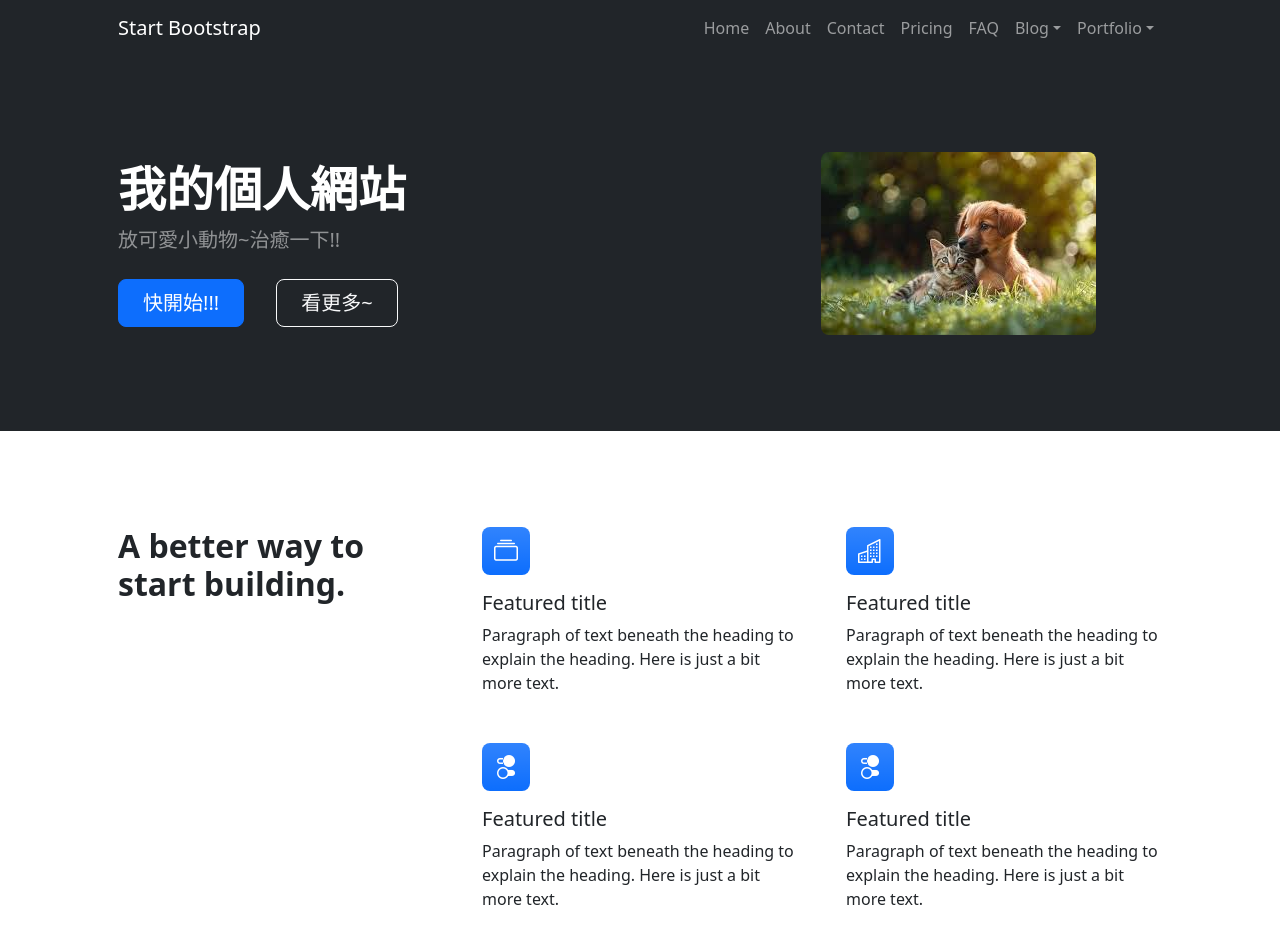
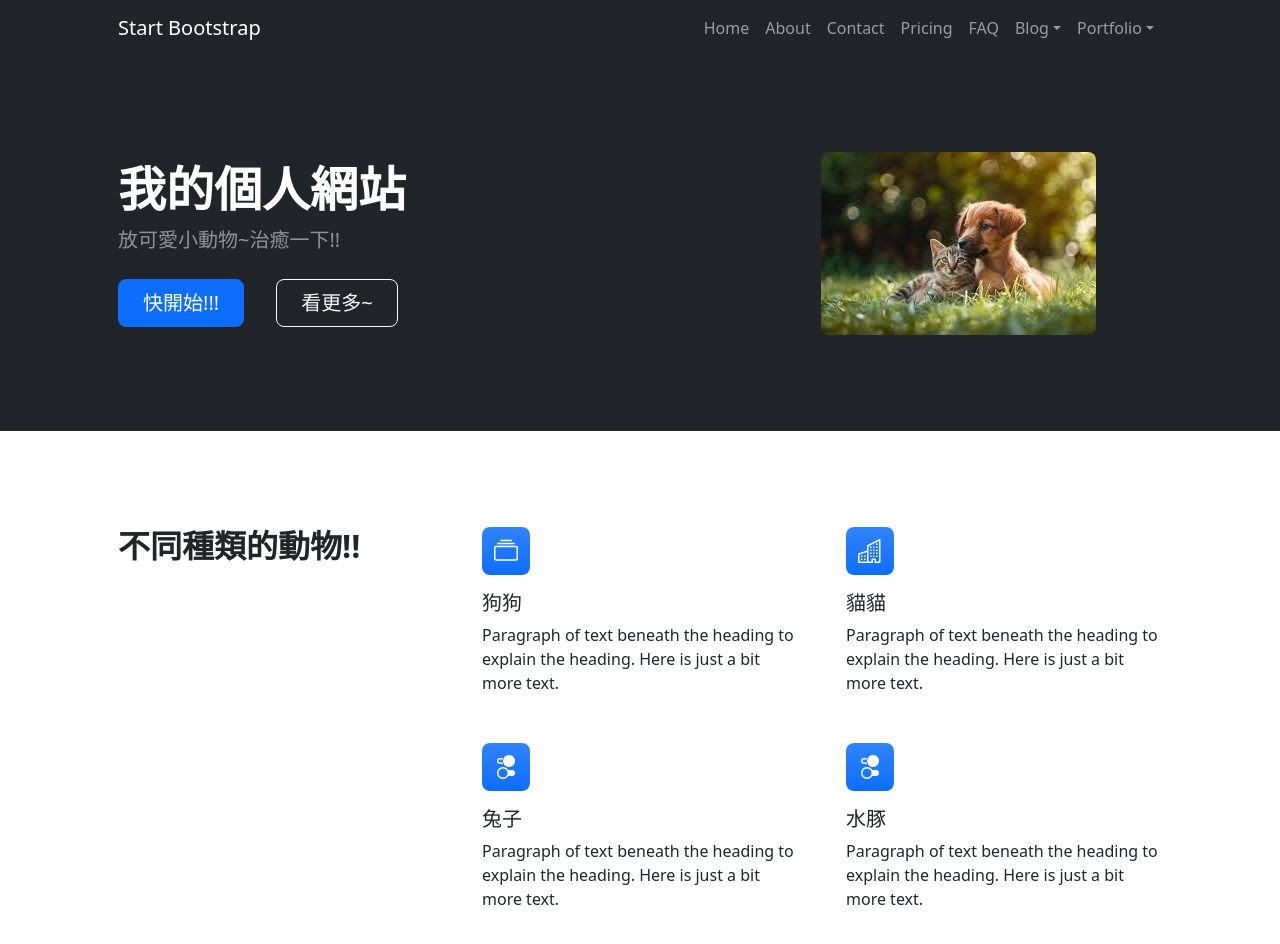
Before and after one commit to Tsukiyooo/my-website, a plain HTML site: page index.html in a window 1280 px wide. Shown: the top 944 px of the page. Drawn offline with nearby package versions, Linux system fonts and the light colour scheme.

Commit message:
little title

```diff
--- a/index.html
+++ b/index.html
@@ -67,27 +67,27 @@
             <section class="py-5" id="features">
                 <div class="container px-5 my-5">
                     <div class="row gx-5">
-                        <div class="col-lg-4 mb-5 mb-lg-0"><h2 class="fw-bolder mb-0">A better way to start building.</h2></div>
+                        <div class="col-lg-4 mb-5 mb-lg-0"><h2 class="fw-bolder mb-0">不同種類的動物!!</h2></div>
                         <div class="col-lg-8">
                             <div class="row gx-5 row-cols-1 row-cols-md-2">
                                 <div class="col mb-5 h-100">
                                     <div class="feature bg-primary bg-gradient text-white rounded-3 mb-3"><i class="bi bi-collection"></i></div>
-                                    <h2 class="h5">Featured title</h2>
+                                    <h2 class="h5">狗狗</h2>
                                     <p class="mb-0">Paragraph of text beneath the heading to explain the heading. Here is just a bit more text.</p>
                                 </div>
                                 <div class="col mb-5 h-100">
                                     <div class="feature bg-primary bg-gradient text-white rounded-3 mb-3"><i class="bi bi-building"></i></div>
-                                    <h2 class="h5">Featured title</h2>
+                                    <h2 class="h5">貓貓</h2>
                                     <p class="mb-0">Paragraph of text beneath the heading to explain the heading. Here is just a bit more text.</p>
                                 </div>
                                 <div class="col mb-5 mb-md-0 h-100">
                                     <div class="feature bg-primary bg-gradient text-white rounded-3 mb-3"><i class="bi bi-toggles2"></i></div>
-                                    <h2 class="h5">Featured title</h2>
+                                    <h2 class="h5">兔子</h2>
                                     <p class="mb-0">Paragraph of text beneath the heading to explain the heading. Here is just a bit more text.</p>
                                 </div>
                                 <div class="col h-100">
                                     <div class="feature bg-primary bg-gradient text-white rounded-3 mb-3"><i class="bi bi-toggles2"></i></div>
-                                    <h2 class="h5">Featured title</h2>
+                                    <h2 class="h5">水豚</h2>
                                     <p class="mb-0">Paragraph of text beneath the heading to explain the heading. Here is just a bit more text.</p>
                                 </div>
                             </div>
```
